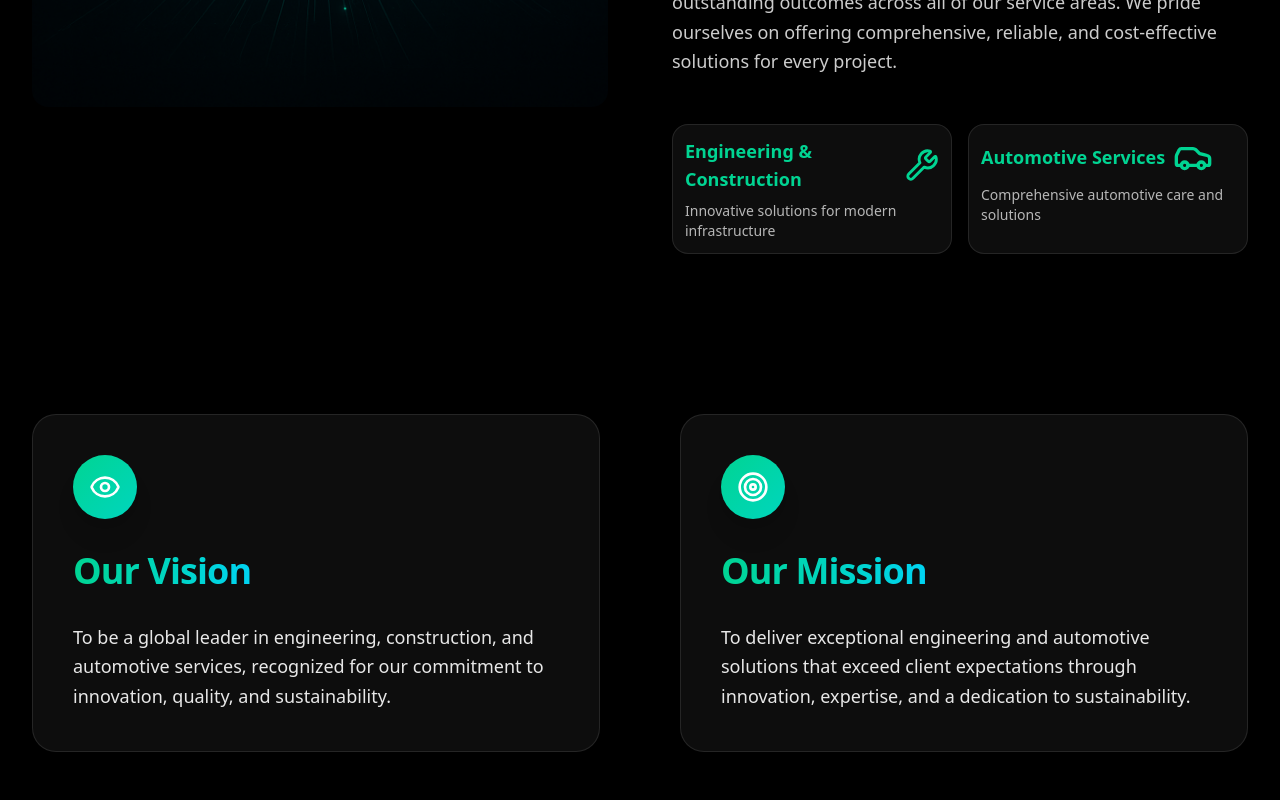
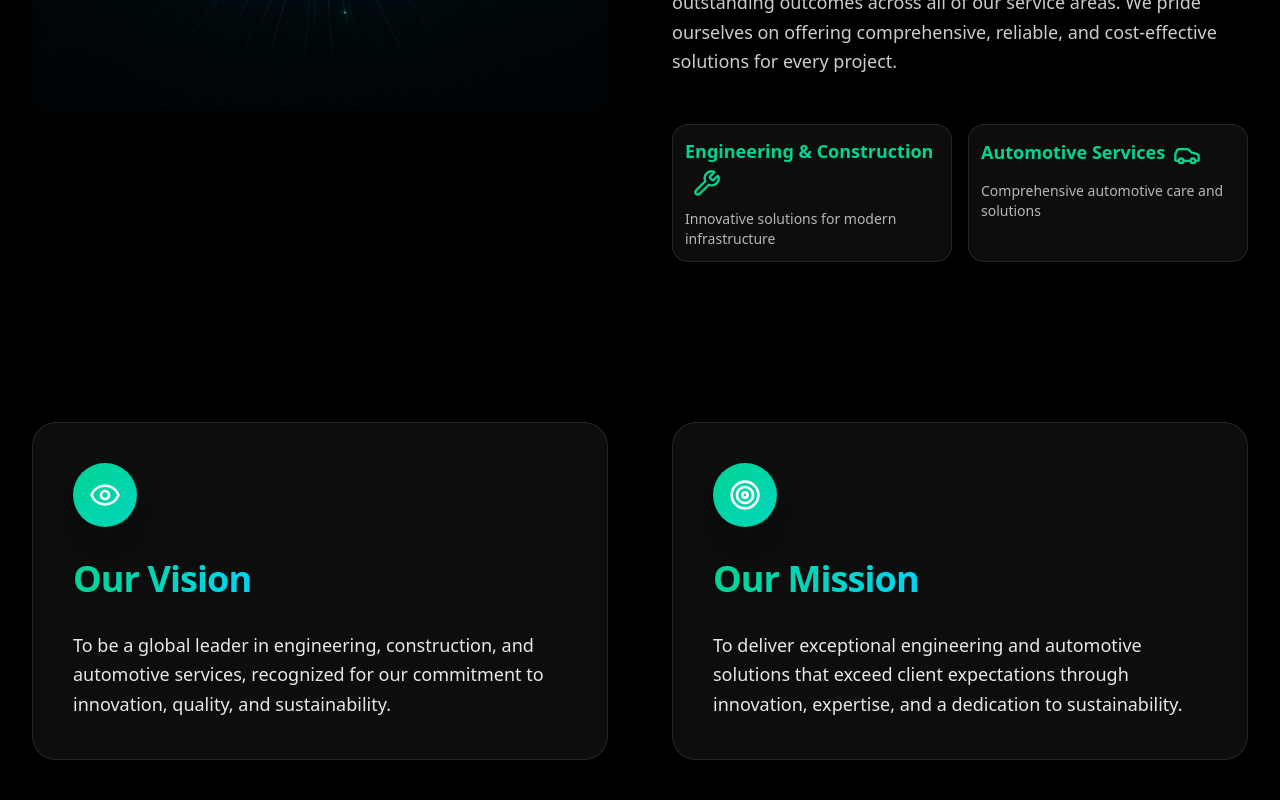
Before and after one commit to vevofiks/arrham-group, a Next.js app: page /about-us in a window 1280 px wide. Shown: the part 700-1500 px from the top of the page. Built offline with nearby package versions, Linux system fonts and the light colour scheme.

Commit message:
fix: CompanyGoals component alignment

```diff
--- a/src/app/about-us/components/AboutUs.jsx
+++ b/src/app/about-us/components/AboutUs.jsx
@@ -13,13 +13,13 @@ export default function AboutUs() {
         title: "Engineering & Construction",
         text: "Innovative solutions for modern infrastructure",
         color: "emerald",
-        icon: <Wrench className="text-emerald-400 inline" size={40} />
+        icon: <Wrench className="text-emerald-400 inline" size={28} />
         },
         {
         title: "Automotive Services",
         text: "Comprehensive automotive care and solutions",
         color: "emerald",
-        icon: <Car className="inline text-emerald-400 " size={40} />
+        icon: <Car className="inline text-emerald-400 " size={28} />
         }
     ];
    return (
@@ -161,10 +161,17 @@ export default function AboutUs() {
                   }`}
                 >
                 <h3 className={`text-${card.color}-400 font-semibold text-lg mb-2`}>
-                    <span className="inline-flex items-center gap-2">
+                    <span className="inline-flex items-center">
                         {card.title}
-                        {card.icon}
                     </span>
+                    <button
+                      className="px-2 inline py-1 text-xs sm:text-sm text-lgreen-400 rounded-lg transition"
+
+                    >
+                      {card.icon}
+
+
+                    </button>
                 </h3>
 
                 <p className="text-white/70 text-sm">{card.text}</p>
--- a/src/app/about-us/components/CompanyGoals.jsx
+++ b/src/app/about-us/components/CompanyGoals.jsx
@@ -28,15 +28,14 @@ const VisionMissionCards = ({ title , content , Icon }) => {
 
   return (
     <section >
-      <div className="">
+     <div className="">
         <motion.div
-          className='w-full mx-auto px-6 lg:px-8'
+          className='max-w-6xl mb-6 md:mb-0 mx-auto lg:px-8 px-6 sm:px-4'
           variants={staggerContainer}
           initial="initial"
           whileInView="animate"
           viewport={{ once: true }}
         >
-          {/* Vision Card */}
           <motion.div
             variants={cardVariants}
             whileHover={{
@@ -78,7 +77,6 @@ const VisionMissionCards = ({ title , content , Icon }) => {
             >
                 {content}
             </motion.p>
-
             <div className="absolute -top-4 -right-4 w-24 h-24 bg-gradient-to-br from-emerald-400/20 to-teal-400/20 rounded-full blur-xl opacity-0 group-hover:opacity-100 transition-opacity duration-500"></div>
             <div className="absolute -bottom-6 -left-6 w-32 h-32 bg-gradient-to-br from-cyan-400/10 to-emerald-400/10 rounded-full blur-2xl opacity-0 group-hover:opacity-100 transition-opacity duration-700"></div>
           </motion.div>
--- a/src/app/about-us/page.js
+++ b/src/app/about-us/page.js
@@ -11,10 +11,10 @@ function page() {
   return (
 
     <>
-      <AboutUs/>
-      <div className="grid md:grid-cols-2 lg:gap-4">
+      <AboutUs />
+      <div className="grid grid-cols-1 md:grid-cols-2 ">
         {
-          AboutData.map((about , index) => {
+          AboutData.map((about, index) => {
             const Icon = about.icon;
             return (<CompanyGoals key={index} title={about.title} content={about.content} Icon={Icon} />)
           })
@@ -29,15 +29,17 @@ function page() {
         <div className="grid grid-cols-1 sm:grid-cols-2 lg:grid-cols-3 gap-8 mt-12">
           {servicesData.map((service, index) => (
             <ServiceCard
+
               key={index}
               image={service.image}
               title={service.title}
               description={service.description}
+
             />
           ))}
         </div>
       </div>
-      <Contact/>
+      <Contact />
     </>
   )
 }
--- a/src/app/components/Hero.jsx
+++ b/src/app/components/Hero.jsx
@@ -150,6 +150,7 @@ const Hero = () => {
       </div>
 
       <motion.button
+      // function not defineddd..!!
         onClick={(e) => handleScroll("#about", e)}
         initial={{ opacity: 0, y: 20 }}
         animate={{ opacity: 1, y: 0 }}
--- a/src/app/globals.css
+++ b/src/app/globals.css
@@ -122,7 +122,7 @@
 }
 
 @theme{
-  --color-lgreen : #2EC9A2;
+  --color-lgreen : #2ec9a2;
 }
 
 
```
